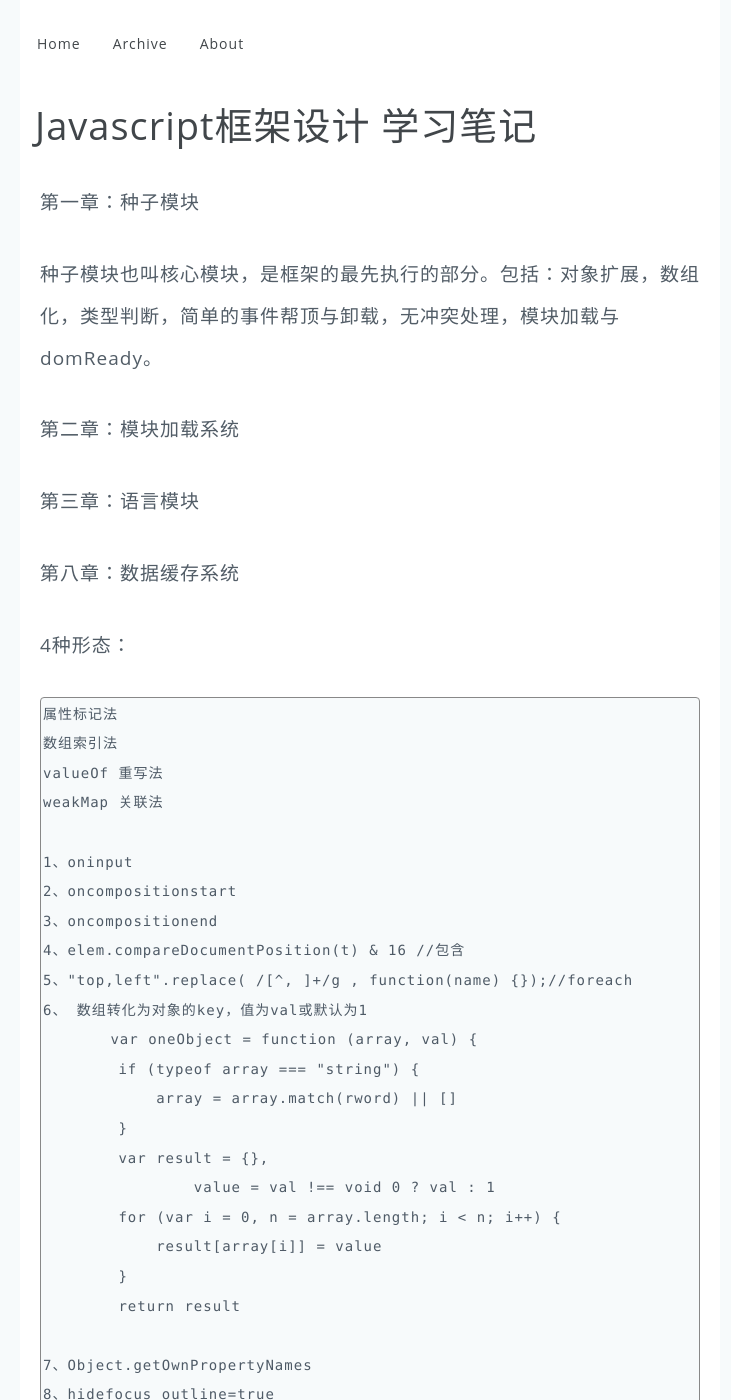
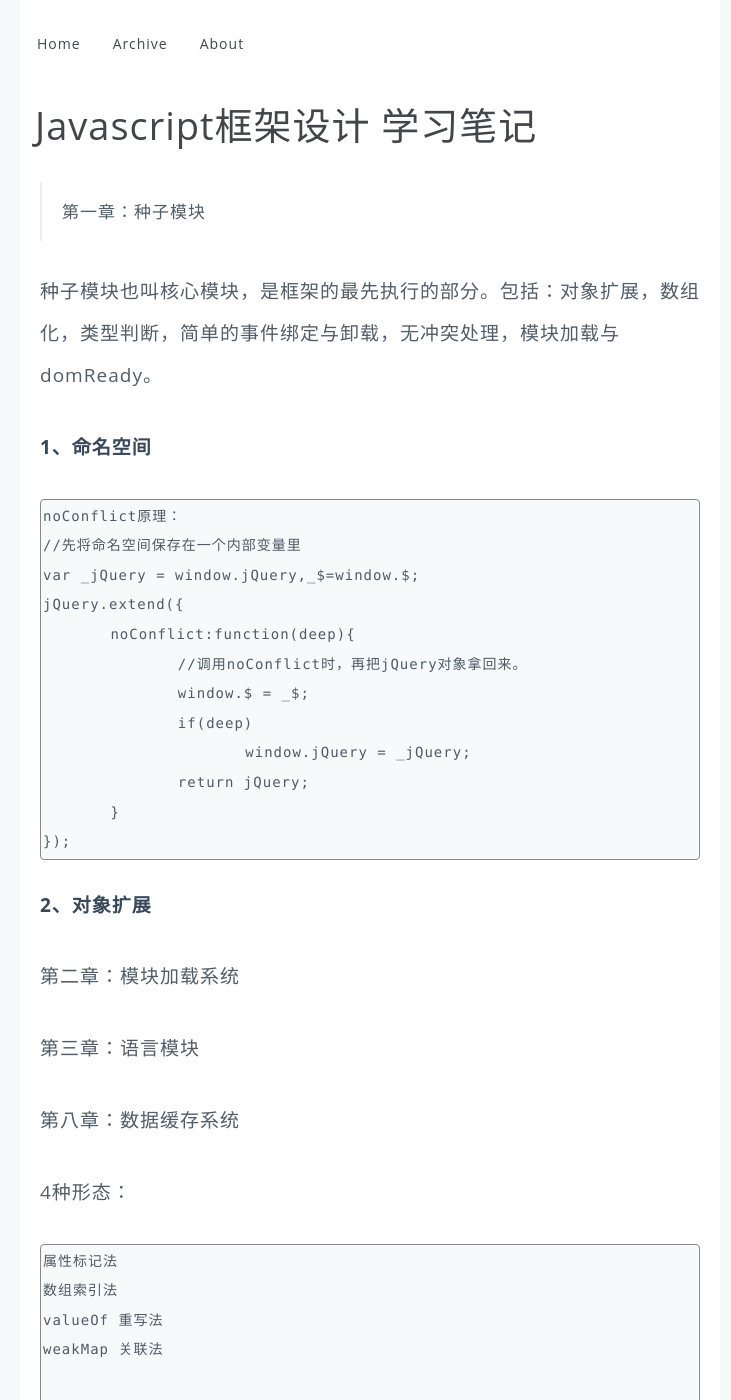
Before and after one commit to mayloveless/wanglingfei.github.com, a Jekyll site: the page built from _posts/techNote/2014-07-01-frame-design.md, in a window 1280 px wide and 1400 px high. Shown: the whole window, without its empty margins (270-1001 px from the left). Built offline with Jekyll 4.4.1, drawn with Linux system fonts in a browser that asks for light colours; nearby versions of some CDN libraries; library files that are not in the unit come from our copies; Markdown is read by kramdown in place of the engine named in the settings; some of the changed text lies outside the part shown.

Commit message:
save post

```diff
--- a/_posts/techNote/2014-07-01-frame-design.md
+++ b/_posts/techNote/2014-07-01-frame-design.md
@@ -6,9 +6,29 @@
 tags: Javascript 框架  学习笔记
 ---
 
-第一章：种子模块
+>第一章：种子模块
 
-种子模块也叫核心模块，是框架的最先执行的部分。包括：对象扩展，数组化，类型判断，简单的事件帮顶与卸载，无冲突处理，模块加载与domReady。
+种子模块也叫核心模块，是框架的最先执行的部分。包括：对象扩展，数组化，类型判断，简单的事件绑定与卸载，无冲突处理，模块加载与domReady。
+
+**1、命名空间**
+
+	noConflict原理：
+	//先将命名空间保存在一个内部变量里
+	var _jQuery = window.jQuery,_$=window.$;
+	jQuery.extend({
+		noConflict:function(deep){
+			//调用noConflict时，再把jQuery对象拿回来。
+			window.$ = _$;
+			if(deep)
+				window.jQuery = _jQuery;
+			return jQuery;
+		}
+	});
+
+**2、对象扩展**
+
+
+
 
 第二章：模块加载系统
 
@@ -53,3 +73,37 @@
 	13、[].slice.call(arguments)=》Array.prototype.slice.call(arguments)。能将具有length属性的对象转成数组。
 	14、/xyz/.test(function(){xyz;})//用于判定函数的toString是否能暴露里面的实现。
 	15、sizzle选择器原理，先分组如：div.aaa span.bbb > a.ccc 这样的可以分为3组，中间的“” ,> ,+,~是关系选择器，代表了要过滤出父节点，兄弟节点等。分组之后拿到a.ccc,先sizzle.find，找到ccc的集合，然后sizzle.filter过滤出a.ccc,这样最终会有几个组的集合（例子里是三个）。复制一份a.ccc作为一个基本的种子集，通过目录查找它跟前面两组组合的包含关系，去除多余的元素，就完成了。
+	16、
+	var global = (function(){
+		return (0, eval)('this');
+	})();
+	http://stackoverflow.com/questions/9107240/1-evalthis-vs-evalthis-in-javascript
+	http://stackoverflow.com/questions/14119988/return-this-0-evalthis
+
+	will correctly evaluate to the global object even in strict mode. In non-strict mode the value of this is the global object but in strict mode it is undefined. The expression (1, eval)('this') will always be the global object. The reason for this involves the rules around indirect verses direct eval. Direct calls to eval has the scope of the caller and the string this would evaluate to the value of this in the closure. Indirect evals evaluate in global scope as if they were executed inside a function in the global scope. Since that function is not itself a strict-mode function the global object is passed in as this and then the expression 'this' evaluates to the global object. The expression (1, eval) is just a fancy way to force the eval to be indirect and return the global object.
+
+	A1: (1, eval)('this') is not the same as eval('this') because of the special rules around indirect verse direct calls to eval.
+
+	A2: The original works in strict mode, the modified versions do not.
+
+	As for why the body is this, that is the argument to eval(), that is the code to be executed as a string. It will return the this in the global scope, which is always the global object.
+
+	(0,xx)返回xx。不直接写是为了暴露在全局scope下执行。‘this’严格模式下可以当做全局变量传进去。
+
+	17、animation-play-state: running | paused 检索或设置对象动画的状态。
+	http://ecd.tencent.com/css3/html/animation/animation-play-state.html
+
+	------------------------
+	移动版：
+	card:如果需要js渲染模板的话，需要引用SDK，模板业务逻辑，js库（JQ），业务逻辑。不要渲染模板的话，前两个可以不用。SDK用来进行模板定义和模板渲染。
+	打包的时候把模板业务逻辑require的模板文件都转化成js代码，即编译模板（支持doT和easyTemplate)。define好模块。
+	之后先把数据模板先渲染出来。
+	后续再处理其他业务逻辑。
+	打包用gruntjs(如何编译模板就在这里啦，define模块也在这里啦：weibo-deifine，combine模块用的：grunt-cmd-combo,weibo自己写有。)。
+	brick:在card的基础上做了进一步改进，思路不变。从流程上改进，可以控制渲染模板的时机，执行业务逻辑的时机，增加渲染成功的事件等。
+
+
+	p.s
+	sdk文件里的require作为懒执行，即什么时候require什么时候执行，不作为懒下载（文件）用。
+
+	包管理：webcomponent css文件不统一的问题。
```
Also changed, not shown: _posts/bugNote/2014-07-29-file-download.md (line endings or trailing spaces).
